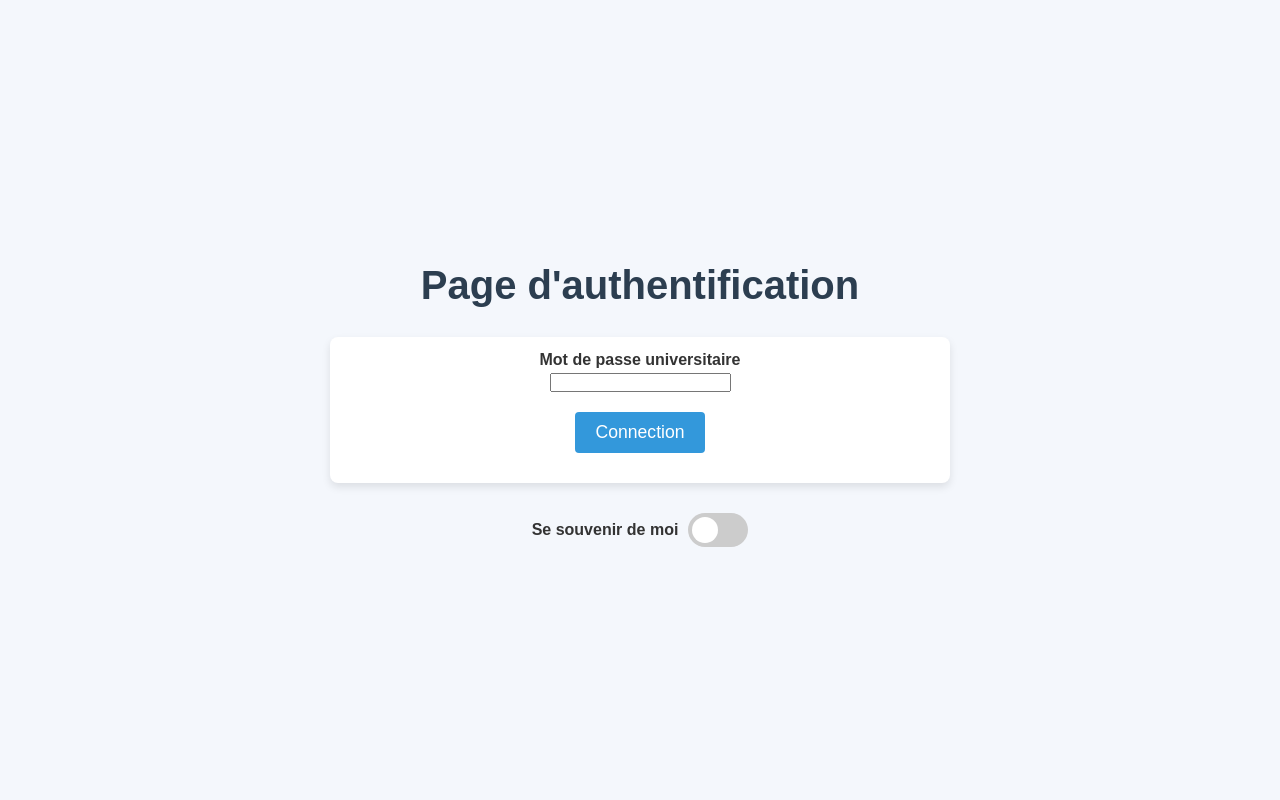
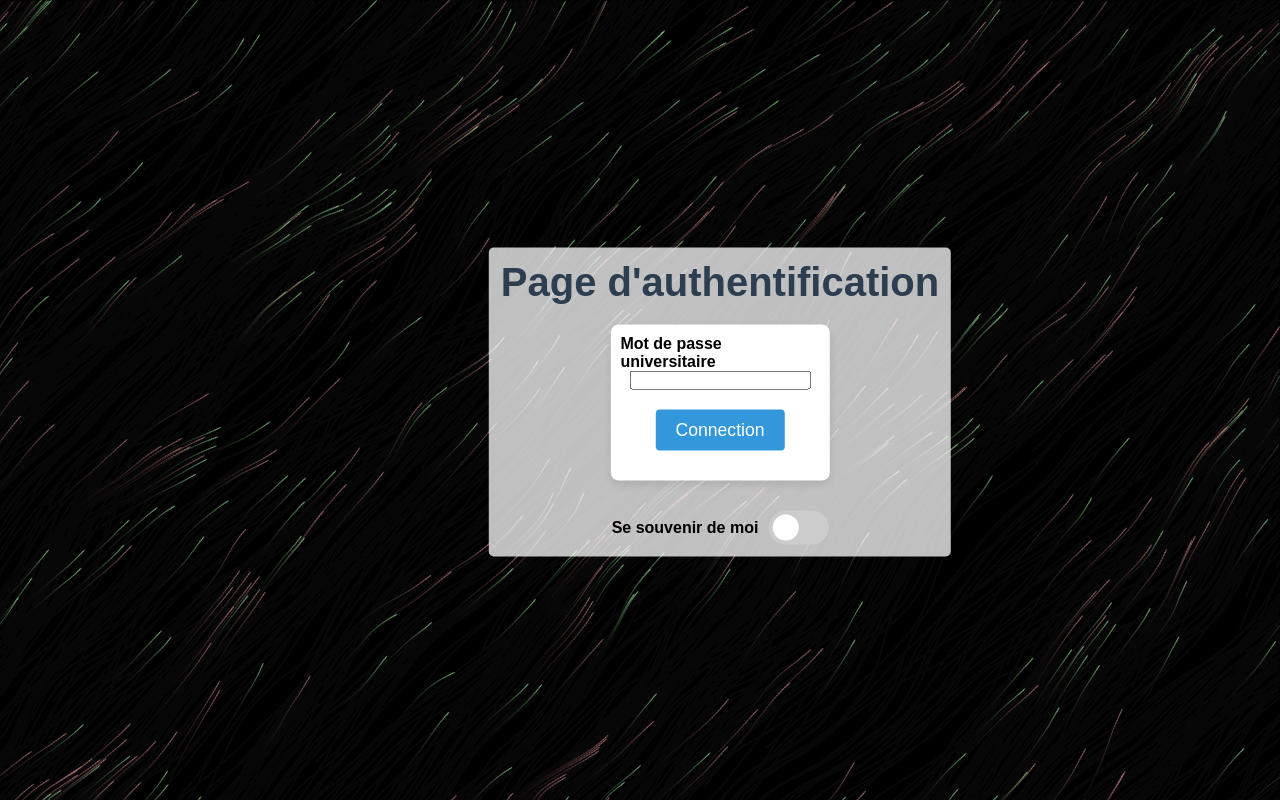
Before and after one commit to maxlttr1/reserverCreneauSUAPS, a Flask app: page /login in a window 1280 px wide. Run offline with Flask 3, Linux system fonts and the light colour scheme; parts of the project's set-up code (start-up, migrations or seed data) failed here and were passed over; some libraries are stand-ins or nearby versions.

Commit message:
add moving bg

```diff
--- a/src/static/css/styles.css
+++ b/src/static/css/styles.css
@@ -5,21 +5,28 @@
     box-sizing: border-box;
 }
 
-body {
+#moving_bg {
     font-family: 'Arial', sans-serif;
-    line-height: 1.6;
-    background-color: #f4f7fc;
-    color: #333;
-    padding: 20px;
+    position: fixed;
+    top:0;
+    left: 0;
 }
 
 #body_login {
+    position: absolute;
+    top: 50%;
+    left: 60%;
+    transform: translate(-50%, -50%);
+
+    padding: 12px;
+    background-color: rgba(255, 255, 255, 0.75); /* Fond semi-transparent */
+    border-radius: 5px;
+
     display: flex;
+    flex-direction: column;
     align-items: center;
-    justify-content: center;
-    flex-direction: column;
-    height: 100vh;
 }
+
 
 #body_login section {
     display: flex;
--- /dev/null
+++ b/src/static/js/particles.js
@@ -0,0 +1,155 @@
+/*--------------------
+Vars
+--------------------*/
+const deg = (a) => Math.PI / 180 * a
+const rand = (v1, v2) => Math.floor(v1 + Math.random() * (v2 - v1))
+const opt = {
+  particles: window.width / 500 ? 1000 : 500,
+  noiseScale: 0.009,
+  angle: Math.PI / 180 * -90,
+  h1: rand(0, 360),
+  h2: rand(0, 360),
+  s1: rand(20, 90),
+  s2: rand(20, 90),
+  l1: rand(30, 80),
+  l2: rand(30, 80),
+  strokeWeight: 1.2,
+  tail: 82,
+}
+const Particles = []
+let time = 0
+document.body.addEventListener('click', () => {
+  opt.h1 = rand(0, 360)
+  opt.h2 = rand(0, 360)
+  opt.s1 = rand(20, 90)
+  opt.s2 = rand(20, 90)
+  opt.l1 = rand(30, 80)
+  opt.l2 = rand(30, 80)
+  opt.angle += deg(random(60, 60)) * (Math.random() > .5 ? 1 : -1)
+
+  for (let p of Particles) {
+    p.randomize()
+  }
+})
+
+
+/*--------------------
+Particle
+--------------------*/
+class Particle {
+  constructor(x, y) {
+    this.x = x
+    this.y = y
+    this.lx = x
+    this.ly = y
+    this.vx = 0
+    this.vy = 0
+    this.ax = 0
+    this.ay = 0
+    this.hueSemen = Math.random()
+    this.hue = this.hueSemen > .5 ? 20 + opt.h1 : 20 + opt.h2
+    this.sat = this.hueSemen > .5 ? opt.s1 : opt.s2
+    this.light = this.hueSemen > .5 ? opt.l1 : opt.l2
+    this.maxSpeed = this.hueSemen > .5 ? 3 : 2
+  }
+
+  randomize() {
+    this.hueSemen = Math.random()
+    this.hue = this.hueSemen > .5 ? 20 + opt.h1 : 20 + opt.h2
+    this.sat = this.hueSemen > .5 ? opt.s1 : opt.s2
+    this.light = this.hueSemen > .5 ? opt.l1 : opt.l2
+    this.maxSpeed = this.hueSemen > .5 ? 3 : 2
+  }
+
+  update() {
+    this.follow()
+    this.vx += this.ax
+    this.vy += this.ay
+
+    var p = Math.sqrt(this.vx * this.vx + this.vy * this.vy)
+    var a = Math.atan2(this.vy, this.vx)
+    var m = Math.min(this.maxSpeed, p)
+    this.vx = Math.cos(a) * m
+    this.vy = Math.sin(a) * m
+
+    this.x += this.vx
+    this.y += this.vy
+    this.ax = 0
+    this.ay = 0
+
+    this.edges()
+  }
+
+  follow() {
+    let angle = (noise(this.x * opt.noiseScale, this.y * opt.noiseScale, time * opt.noiseScale)) * Math.PI * 0.5 + opt.angle
+
+    this.ax += Math.cos(angle)
+    this.ay += Math.sin(angle)
+
+  }
+
+  updatePrev() {
+    this.lx = this.x
+    this.ly = this.y
+  }
+
+  edges() {
+    if (this.x < 0) {
+      this.x = width
+      this.updatePrev()
+    }
+    if (this.x > width) {
+      this.x = 0
+      this.updatePrev()
+    }
+    if (this.y < 0) {
+      this.y = height
+      this.updatePrev()
+    }
+    if (this.y > height) {
+      this.y = 0
+      this.updatePrev()
+    }
+  }
+
+  render () {
+    stroke(`hsla(${this.hue}, ${this.sat}%, ${this.light}%, .5)`)
+    line(this.x, this.y, this.lx, this.ly)
+    this.updatePrev()
+  }
+}
+
+
+/*--------------------
+Setup
+--------------------*/
+function setup() {
+  createCanvas(windowWidth, windowHeight)
+  for (let i = 0; i < opt.particles; i++) {
+    Particles.push(new Particle(Math.random() * width, Math.random() * height))
+  }
+  strokeWeight(opt.strokeWeight)
+  background(0);
+}
+
+
+/*--------------------
+Draw
+--------------------*/
+function draw() {
+  time++
+  background(0, 100 - opt.tail)
+
+  for (let p of Particles) {
+    p.update()
+    p.render()
+  }
+}
+
+
+/*--------------------
+Resize
+--------------------*/
+function windowResized() {
+  resizeCanvas(windowWidth, windowHeight)
+}
--- a/src/templates/login.html
+++ b/src/templates/login.html
@@ -5,8 +5,11 @@
     <meta name="viewport" content="width=device-width, initial-scale=1.0">
     <title>reserverCreneauSUAPS</title>
     <link rel="stylesheet" href="{{ url_for('static', filename='css/styles.css') }}">
+
+
 </head>
-<body id="body_login">
+<body id='moving_bg'>
+    <div id="body_login">
         <h2>Page d'authentification</h2>
         <form id="login" method="POST" action="{{ url_for('login') }}">
             <label for="password">Mot de passe universitaire</label>
@@ -20,5 +23,8 @@
                 <span class="slider"></span>
             </label>
         </section>
+        <script src="https://cdnjs.cloudflare.com/ajax/libs/p5.js/1.6.0/p5.min.js"></script>
+        <script src="{{ url_for('static', filename='js/particles.js') }}"></script>
+    </div>
 </body>
 </html>
```
Also changed, not shown: src/web_ui.py (line endings or trailing spaces). Lines whose indentation alone changed are shown as unchanged.
